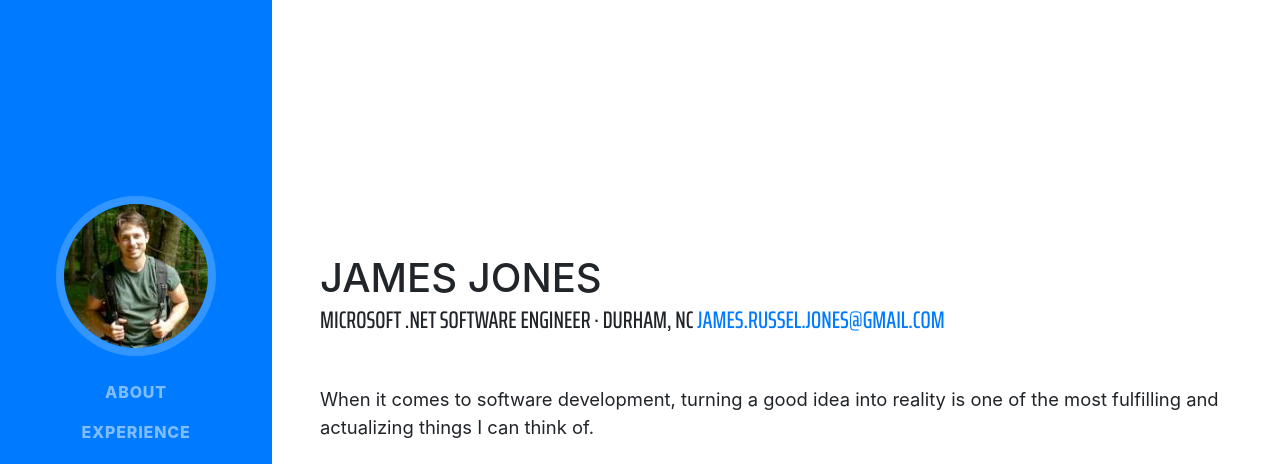
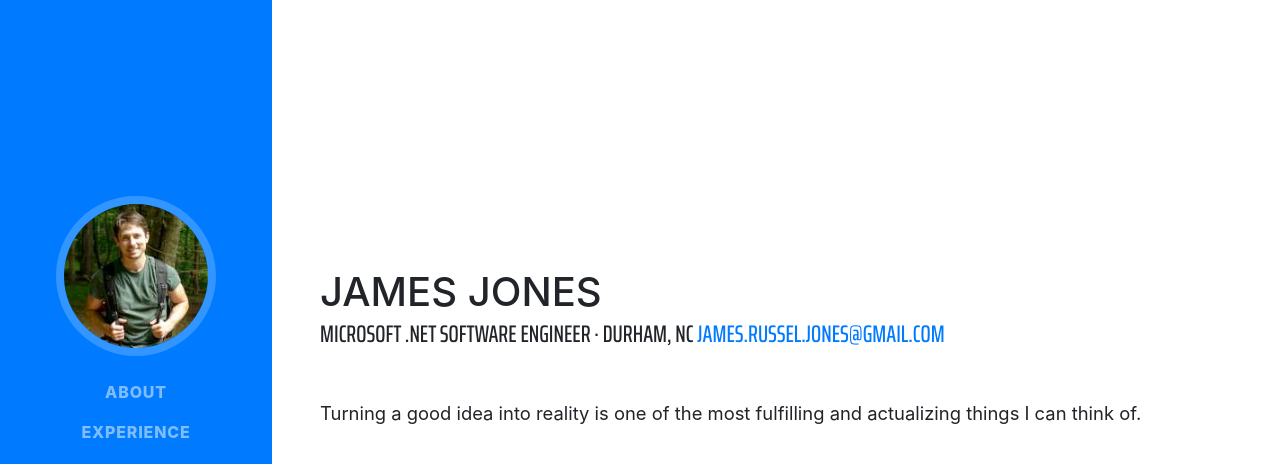
Before and after one commit to jamejone/cumulo-software, a website with bundled scripts: page index.html in a window 1280 px wide. Shown: the top 464 px of the page. Built offline with nearby package versions, Linux system fonts and the light colour scheme.

Commit message:
Wording.

```diff
--- a/index.html
+++ b/index.html
@@ -72,7 +72,7 @@
           <div class="subheading mb-5">Microsoft .NET Software Engineer · Durham, NC
             <a href="mailto:james.russel.jones@gmail.com">james.russel.jones@gmail.com</a>
           </div>
-          <p class="lead mb-5">When it comes to software development, turning a good idea into reality is one of the most fulfilling and actualizing things I can think of.</p>
+          <p class="lead mb-5">Turning a good idea into reality is one of the most fulfilling and actualizing things I can think of.</p>
           <div class="social-icons">
             <a aria-hidden="true" href="https://stackoverflow.com/users/84088/james-jones?tab=topactivity">
               <i class="fab fa-stack-overflow"></i>
```
